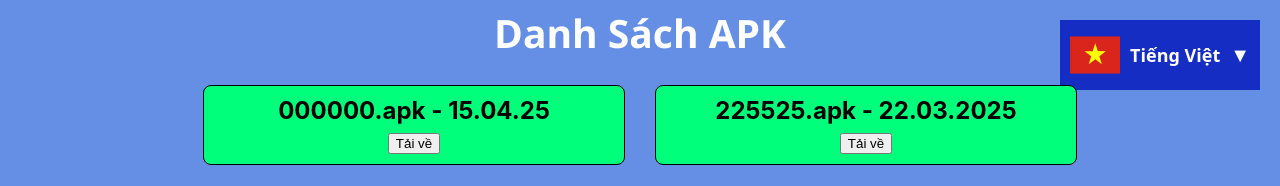
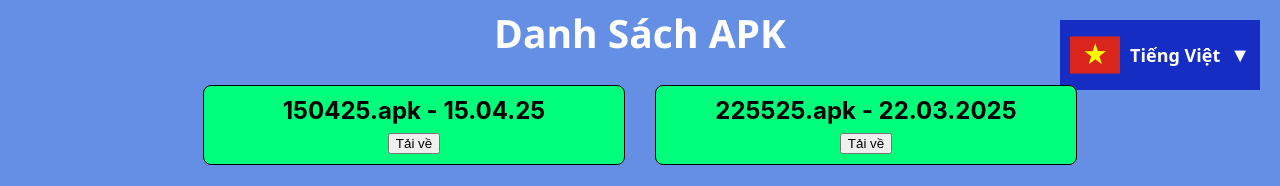
Before and after one commit to hvtienprotv84/Download_APK_main, a React (Create React App) app: page /HistoryAPK in a window 1280 px wide. Shown: the top 186 px of the page. Built offline with nearby package versions, Linux system fonts and the light colour scheme.

Commit message:
Update HistoryAPK.js

```diff
--- a/src/component/HistoryAPK.js
+++ b/src/component/HistoryAPK.js
@@ -76,9 +76,9 @@ export const apkList = [
     apkFile: "/history_apk/090325.apk"
   },
   {
-    name: "000000.apk",
+    name: "150425.apk",
     date: "15.04.25",
-    apkFile: "/history_apk/080325.apk"
+    apkFile: "/history_apk/150425.apk"
   },
 ];
 
```
